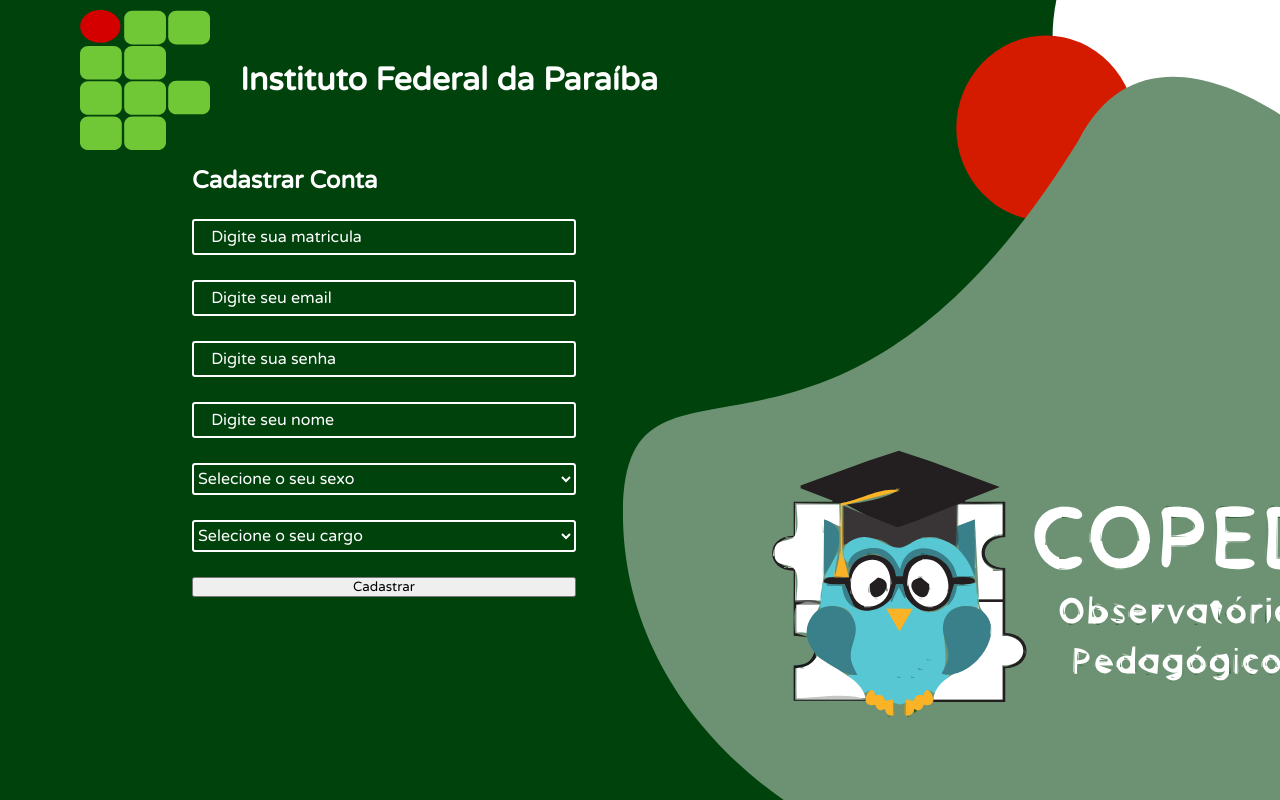
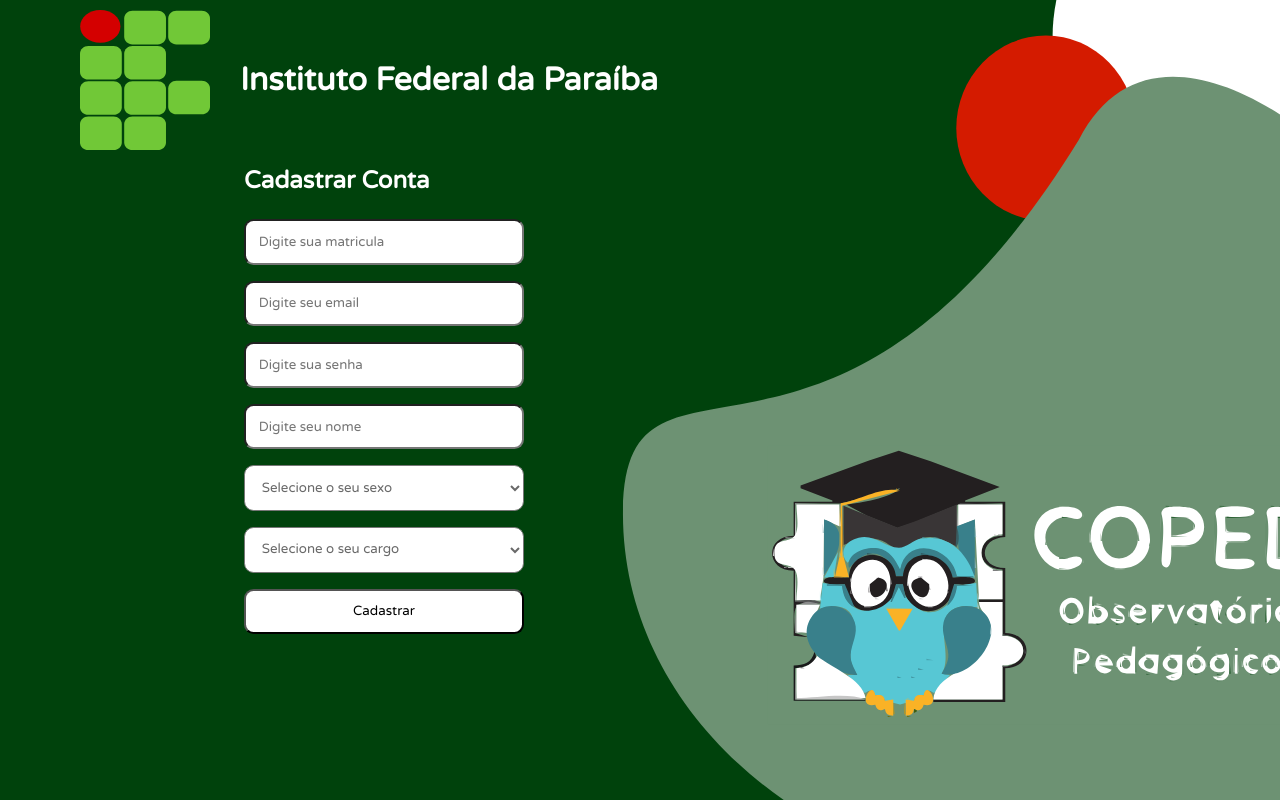
Before and after one commit to Observatorio-Pedagogico/frontend, an Angular app: page /login/cadastrar in a window 1280 px wide. Built offline with nearby package versions, Linux system fonts and the light colour scheme.

Commit message:
melhorado estilo da tela de cadastrar

```diff
--- a/src/app/authenticacao/cadastrar-usuario/cadastrar-usuario.component.css
+++ b/src/app/authenticacao/cadastrar-usuario/cadastrar-usuario.component.css
@@ -34,74 +34,53 @@
 }
 
 h2{
-    color: #ffffff;
+  color: #fff;
   margin-top: 1rem;
-    margin-bottom: 1.5rem;
+  margin-bottom: 1rem;
 }
 
 /* estilo dos campos de input */
-  .field {
-    margin-bottom: 25px;
-  }
-
 .field label {
   position: relative;
 }
 
-  .field label input {
-    font-size: 1rem;
-    color: #ffffff;
-    background: transparent;
-    padding: 1rem 1.2rem;
-    min-width: 24rem;
-    height: 2rem;
-    border-radius: 0.2rem;
-    border: 2px solid #ffffff;
-    transition: border-color 0.2s;
+.container-form input {
+  background-color: #fff;
+  padding: 0.8rem;
+  border-radius: 0.6rem;
+  margin: 0.5rem 0 0.5rem 0;
+  width: 280px;
+  transition: all 0.5s;
 }
 
 .field label input:focus {
   border-color: #4766ff;
 }
-  .field label p {
-    color: #4766ff;
-    font-size: 1rem;
-    user-select: none;
-    position: absolute;
-    top: 50%;
-    transform: translateY(-50%);
-    margin-left: 0.8rem;
-    padding: 0 0.4rem;
-    background: #f1f1f100;
-    transition: top 0.2s, font-size 0.2s, color 0.2s;
-    pointer-events: none;
-  }
-
-  .field label input:focus + p,
-  .field label input:not(:placeholder-shown) + p {
-    top: -20px;
-    font-size: 0.9rem;
-    color: #ffffff;
-  }
-  .field label input:not(:focus) + p {
-    color: #ffffff;
-  }
 
 /* estilo dos select */
 .field select {
-    font-size: 1rem;
-    color: #ffffff;
-    background: #ffffff00;
-    min-width: 24rem;
-    height: 2rem;
-    border-radius: 0.2rem;
-    border: 2px solid #ffffff;
-    transition: border-color 0.2s;
+  background-color: #fff;
+  padding: 0.8rem;
+  border-radius: 0.6rem;
+  margin: 0.5rem 0 0.5rem 0;
+  color: #696969;
+  width: 280px;
+  transition: all 0.5s;
 }
 
 .field select option {
-    border-color: #ffffff;
-    color: rgb(7, 7, 7);
-    background-color: #ffffff;
+  border-color: #fff;
+  color: #696969;
+  background-color: #fff;
+  font-size: 1rem;
   padding: 1rem 1.2rem;
 }
+
+/* estilo dos input de submit */
+.container-interno .container-form .submit-Botton {
+  background-color: #fff;
+  padding: 0.8rem;
+  border-radius: 0.6rem;
+  margin: 0.5rem 0 0.5rem 0;
+  width: 280px;
+}
--- a/src/app/authenticacao/cadastrar-usuario/cadastrar-usuario.component.html
+++ b/src/app/authenticacao/cadastrar-usuario/cadastrar-usuario.component.html
@@ -8,33 +8,14 @@
 
       <form #userForm="ngForm" (ngSubmit)="cadastrarUsuario(userForm.value)" class="container-form">
         <h2>Cadastrar Conta</h2>
-        <div class="field">
-          <label>
-            <input type="text" placeholder=" " name="matricula" id="matricula" ngModel>
-            <p>Digite sua matricula</p>
-          </label>
-        </div>
 
-        <div class="field">
-          <label>
-            <input type="text" placeholder=" " name="email" id="email" ngModel>
-            <p>Digite seu email</p>
-          </label>
-        </div>
+        <input type="text" placeholder="Digite sua matricula" name="matricula" id="matricula" ngModel>
 
-        <div class="field">
-          <label>
-            <input type="password" placeholder=" " name="senha" id="senha" ngModel>
-            <p>Digite sua senha</p>
-          </label>
-        </div>
+        <input type="text" placeholder="Digite seu email" name="email" id="email" ngModel>
 
-        <div class="field">
-          <label>
-            <input type="text" placeholder=" " name="nome" id="nome" ngModel>
-            <p>Digite seu nome</p>
-          </label>
-        </div>
+        <input type="password" placeholder="Digite sua senha" name="senha" id="senha" ngModel>
+
+        <input type="text" placeholder="Digite seu nome" name="nome" id="nome" ngModel>
 
         <div class="field">
           <select name="sexo" id="sexo" ngModel required="">
@@ -51,7 +32,7 @@
             <option value="COPED">COPED</option>
           </select>
         </div>
-        <input type="submit" value="Cadastrar">
+        <input type="submit" class="submit-Botton" value="Cadastrar">
       </form>
     </div>
   </div>
```
Lines whose indentation alone changed are shown as unchanged.
